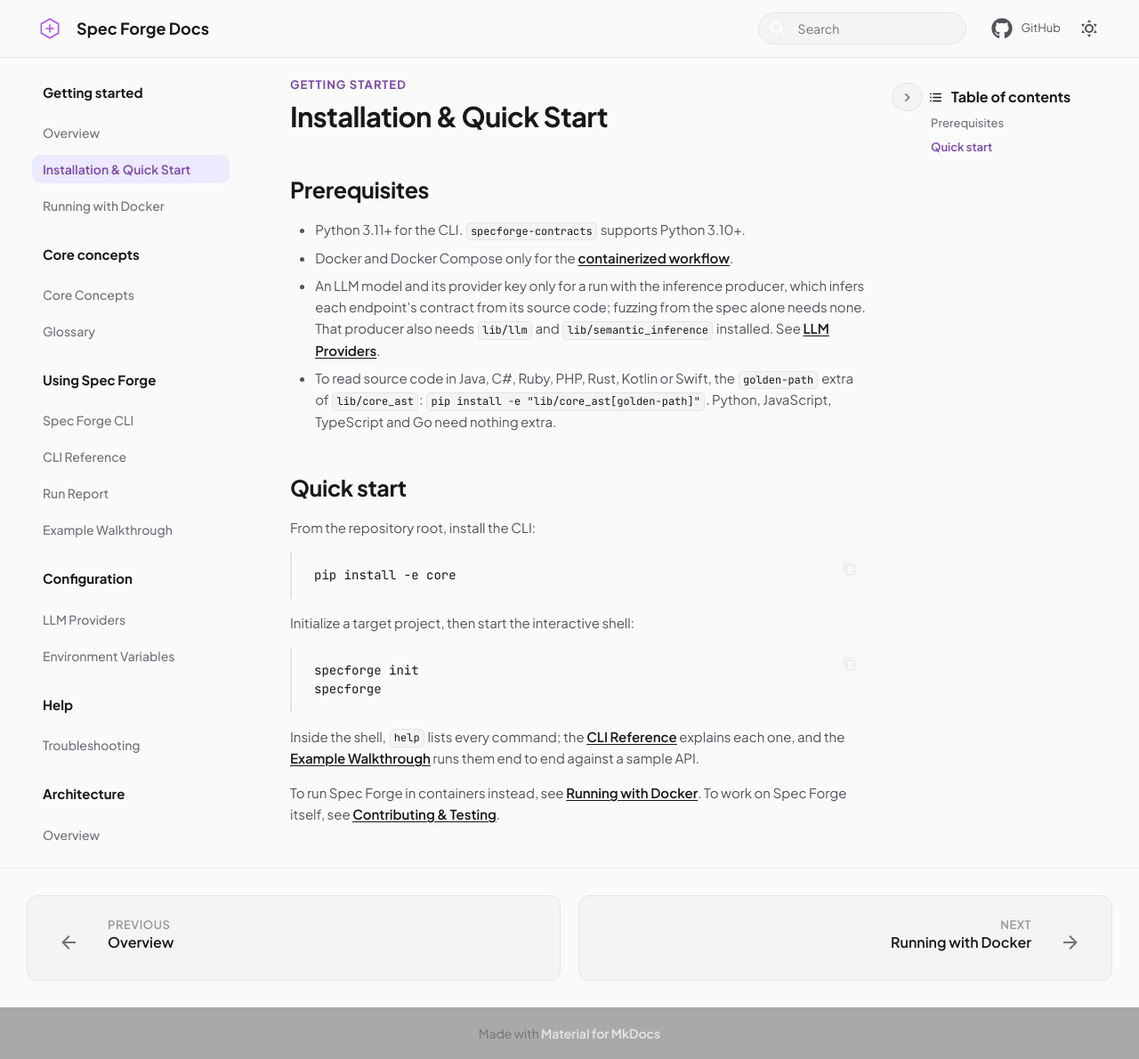
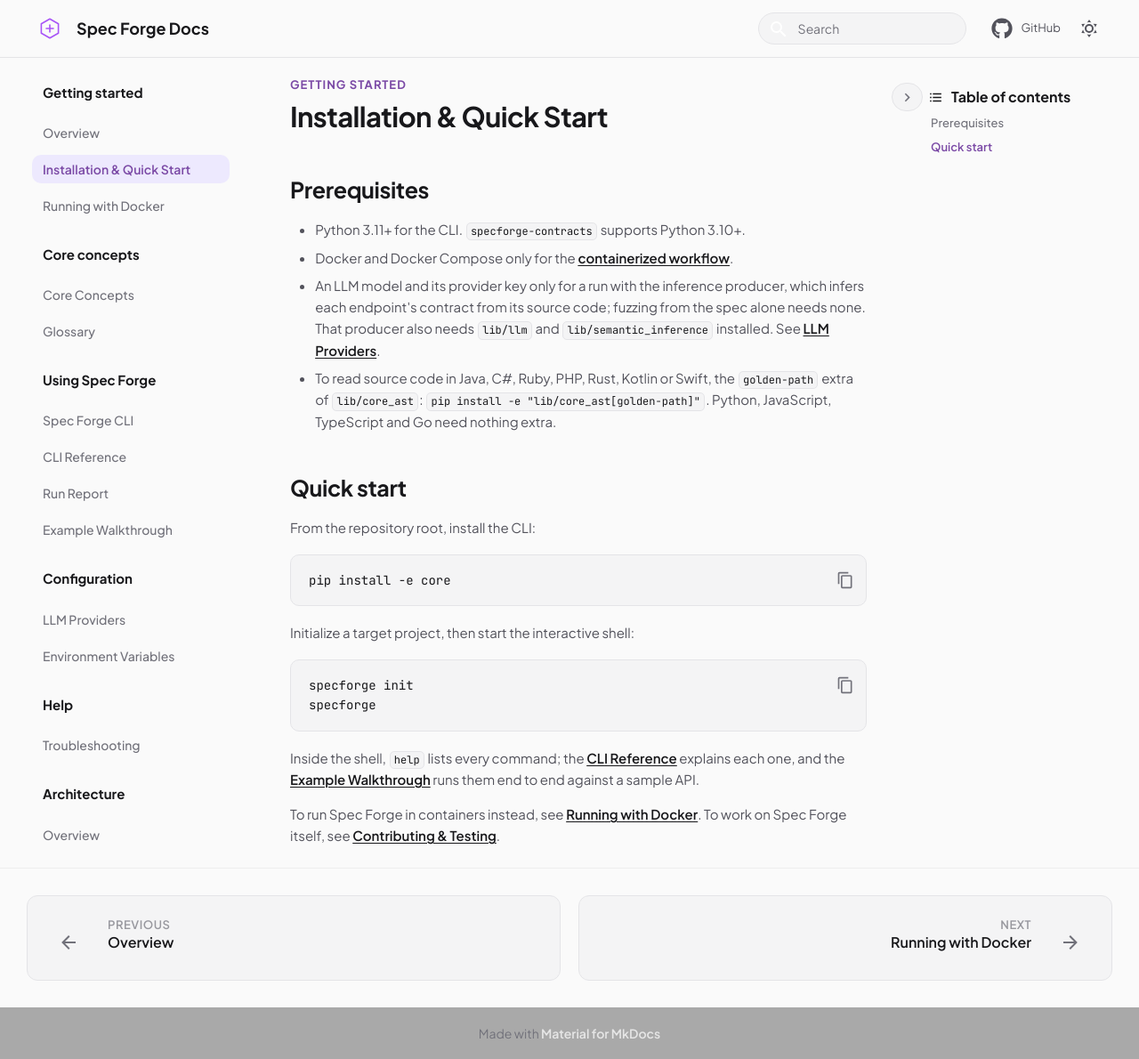
Before and after one commit to Spec-Forge-Testing/specforge-docs, an MkDocs documentation site: the page built from docs/user-guide/installation.md, in a window 1280 px wide and 1190 px high. Shown: the whole window at 89% size. Built offline with MkDocs 1.6.1 and Material for MkDocs 9.7.7, drawn with Linux system fonts in a browser that asks for light colours; comment, search, counter and statistics services are not loaded.

Commit message:
feat(docs): boxed code blocks with color syntax and flat copy button

```diff
--- a/docs/assets/stylesheets/extra.css
+++ b/docs/assets/stylesheets/extra.css
@@ -20,7 +20,7 @@
   /* Colores de Superficie — lienzo claro y plano, sin tinte */
   --bg-main: #fafafa;
   --bg-card: #f4f4f5;          /* Superficies leves (búsqueda, botones de footer) */
-  --bg-code: transparent;      /* Bloques de código: sin caja, ver §6 */
+  --bg-code: #f4f4f5;          /* Bloques de código: caja elevada sutil, ver §6 */
   --bg-chip-active: #ede9fe;   /* Píldora activa del sidebar (violeta muy tenue) */
 
   /* Tipografía — el cuerpo es "muted" por defecto, el brillo se reserva */
@@ -51,7 +51,20 @@
 
   --md-grid-max-width: 1760px;
   --md-code-bg-color: var(--bg-code);
-  --md-code-fg-color: var(--text-main);
+  --md-code-fg-color: var(--text-bright);
+
+  /* Paleta de resaltado de sintaxis (modo claro), cohesiva con la marca:
+     keywords/flags en azul, strings en ámbar, funciones en violeta. */
+  --md-code-hl-keyword-color: #2563eb;
+  --md-code-hl-function-color: #9333ea;
+  --md-code-hl-string-color: #b45309;
+  --md-code-hl-number-color: #0e7490;
+  --md-code-hl-constant-color: #7c3aed;
+  --md-code-hl-special-color: #be123c;
+  --md-code-hl-name-color: var(--text-bright);
+  --md-code-hl-operator-color: var(--text-muted);
+  --md-code-hl-punctuation-color: var(--text-muted);
+  --md-code-hl-comment-color: var(--text-muted);
 
   /* Ancho de la columna de contenido (compartido con el footer prev/next) */
   --sf-content-max-width: 54rem;
@@ -67,7 +80,7 @@
   /* Colores de Superficie */
   --bg-main: #111111;
   --bg-card: #1a1a1a;          /* Superficies leves (búsqueda, botones de footer) */
-  --bg-code: transparent;      /* Bloques de código: sin caja, ver §6 */
+  --bg-code: #18181b;          /* Bloques de código: caja elevada sutil, ver §6 */
   --bg-chip-active: #2a1f3d;   /* Píldora activa del sidebar (violeta muy tenue) */
 
   /* Tipografía */
@@ -98,6 +111,20 @@
 
   --md-code-bg-color: var(--bg-code);
   --md-code-fg-color: var(--text-bright);
+
+  /* Paleta de resaltado de sintaxis (modo oscuro), más luminosa para contrastar
+     con el fondo del bloque: keywords/flags en azul, strings en ámbar,
+     funciones en violeta. */
+  --md-code-hl-keyword-color: #7aa2ff;
+  --md-code-hl-function-color: #c792ea;
+  --md-code-hl-string-color: #e5a66a;
+  --md-code-hl-number-color: #56b6c2;
+  --md-code-hl-constant-color: #b48eff;
+  --md-code-hl-special-color: #ff7a93;
+  --md-code-hl-name-color: var(--text-bright);
+  --md-code-hl-operator-color: var(--text-muted);
+  --md-code-hl-punctuation-color: var(--text-muted);
+  --md-code-hl-comment-color: var(--text-muted);
 }
 
 /* ==========================================================================
@@ -919,26 +946,25 @@
 /* ==========================================================================
    6. BLOQUES DE CÓDIGO SINTÁCTICO — estilo "left-rail" de la CLI
    ========================================================================== */
-/* La CLI dejó de envolver la salida en `rich.Panel`; el equivalente web es
-   perder la caja (fondo + sombra + esquinas) y marcar el bloque con un solo
-   borde izquierdo, como una franja de terminal. */
+/* Cajas estilo Claude Docs: fondo elevado sutil, borde fino, esquinas
+   redondeadas. El botón de copiar vive arriba a la derecha. */
 .md-typeset .highlight {
-  background: transparent;
-  border-radius: 0;
-  border: none;
+  position: relative;
+  background-color: var(--bg-code);
+  border: 1px solid var(--border-subtle);
+  border-radius: 10px;
   box-shadow: none;
-  margin: 1em 0;
+  margin: 1.2em 0;
   overflow: hidden;
 }
 
 .md-typeset div.highlight > pre,
 .md-typeset pre {
-  background-color: var(--bg-code);
+  background-color: transparent;
   border: none;
-  border-left: 2px solid var(--border-subtle);
   border-radius: 0;
   margin: 0;
-  padding: 0.8rem 0 0.8rem 1.25rem;
+  padding: 0.85rem 1rem;
   overflow-x: auto;
 }
 
@@ -947,9 +973,76 @@
   padding: 0;
   border: none;
   font-family: var(--md-font-code);
-  font-size: 0.7rem;
-  line-height: 1.5;
+  font-size: 0.7rem; /* ~14px */
+  line-height: 1.6;
   color: var(--text-bright);
+}
+
+/* Deja sitio a la derecha para que el texto largo no quede bajo el botón de
+   copiar. */
+.md-typeset .highlight > pre > code,
+.md-typeset .highlighttable .code pre > code {
+  padding-right: 2rem;
+}
+
+/* El contenedor del botón (.md-code__nav) traía un fondo + border-radius +
+   padding (var(--md-code-bg-color--lighter)) que era el recuadro gris que
+   rodeaba al icono. Lo hacemos transparente para que el icono quede plano,
+   como la referencia. */
+.md-typeset .md-code__nav,
+.md-typeset .highlight:hover > .md-code__nav {
+  background: transparent !important;
+  background-color: transparent !important;
+  border-radius: 0;
+  padding: 0;
+  /* Fijo arriba a la derecha, centrado sobre la PRIMERA línea del código
+     (no sobre el bloque entero). Así el botón queda en la misma posición
+     tenga el bloque una línea o muchas. El centro de la primera línea cae en
+     padding-top (0.85rem) + media línea (0.7rem × 1.6 / 2 ≈ 0.56rem); el icono
+     mide 1.1rem, así que top = 1.41 − 0.55 ≈ 0.86rem. */
+  top: 1.4rem !important;
+  right: 0.6rem;
+  bottom: auto !important;
+  transform: translateY(-50%);
+}
+
+/* Botón de copiar. Esta versión de Material usa `.md-code__button` (no
+   `.md-clipboard`): un <button> cuyo chrome nativo (borde/fondo del
+   user-agent) dibujaba el recuadro feo. Lo reseteamos a un icono plano, tenue
+   en reposo y realzado solo en el color en hover/focus — como la referencia. */
+.md-typeset .md-code__nav .md-code__button,
+.md-typeset .md-code__button,
+.md-typeset .md-code__button:hover,
+.md-typeset .md-code__button:focus,
+.md-typeset .md-code__button:active,
+.md-typeset .md-code__button:focus-visible {
+  background: none !important;
+  background-color: transparent !important;
+  border: none !important;
+  box-shadow: none !important;
+  outline: none !important;
+  appearance: none;
+  -webkit-appearance: none;
+}
+
+.md-typeset .md-code__button {
+  color: var(--text-muted);
+  width: 1.1rem;
+  height: 1.1rem;
+  padding: 0;
+  border-radius: 0;
+  transition: color 0.15s ease;
+}
+
+.md-typeset .md-code__button:hover,
+.md-typeset .md-code__button:focus,
+.md-typeset .md-code__button--active {
+  color: var(--text-bright) !important;
+}
+
+.md-typeset .md-code__button::after {
+  width: 1rem;
+  height: 1rem;
 }
 
 /* Tablas de números de línea */
@@ -963,6 +1056,10 @@
   background: transparent;
 }
 
+.md-typeset .highlighttable .code {
+  overflow: hidden;
+}
+
 .md-typeset .linenodiv,
 .md-typeset .linenos {
   background: transparent;
@@ -973,7 +1070,7 @@
 }
 
 .md-typeset .linenodiv pre {
-  padding: 0.8rem 0 0.8rem 1rem;
+  padding: 0.85rem 0 0.85rem 1rem;
   color: var(--text-muted);
   border-left: none;
 }
```
